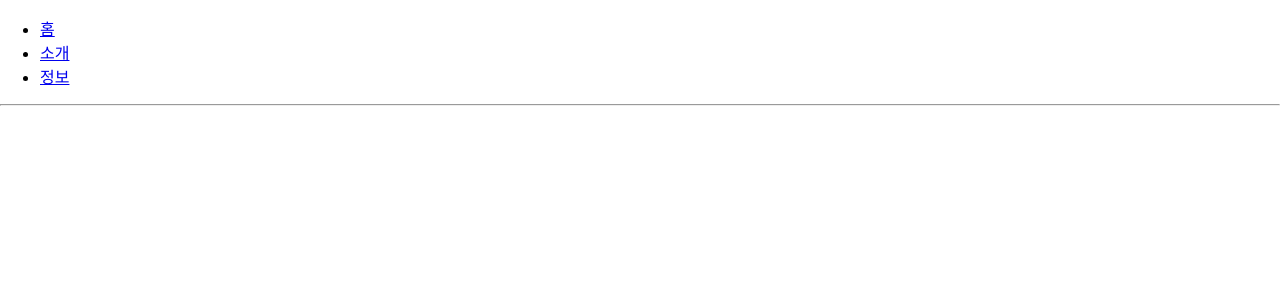
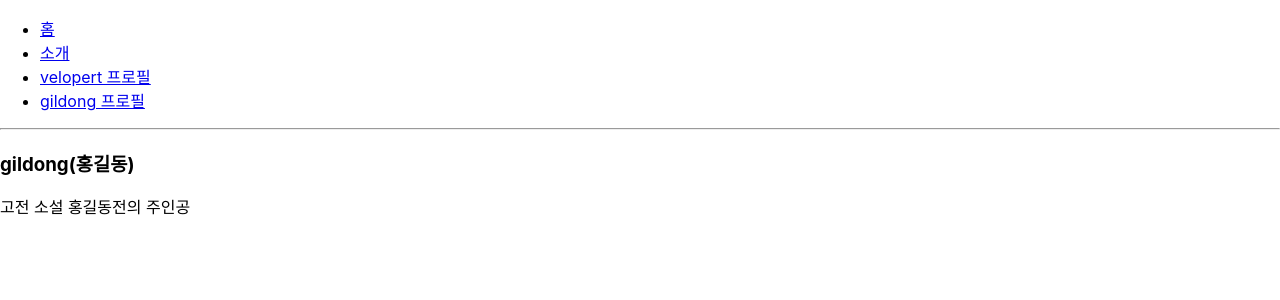
Before and after one commit to jyy1554/study-react, a React (Create React App) app: page /profile/gildong in a window 1280 px wide. Before the commit this address had no page. Shown: the top 300 px of the page. Built offline with nearby package versions, Linux system fonts and the light colour scheme.

Commit message:
URL 파라미터, 쿼리 사용해보기

```diff
--- a/package.json
+++ b/package.json
@@ -6,6 +6,7 @@
     "@testing-library/jest-dom": "^5.11.4",
     "@testing-library/react": "^11.1.0",
     "@testing-library/user-event": "^12.1.10",
+    "qs": "^6.10.2",
     "react": "^17.0.2",
     "react-dom": "^17.0.2",
     "react-router-dom": "^6.1.1",
--- a/src/About.js
+++ b/src/About.js
@@ -1,10 +1,20 @@
-import React from 'react';
+import React, { useMemo } from 'react';
+import { useLocation } from 'react-router';
+
+function useQuery() {
+  const {search} = useLocation();
+  return useMemo(() => new URLSearchParams(search), [search]);
+}
 
 const About = () => {
+  let query = useQuery();
+  const showDetail = query.get('detail') === 'true';
+
   return (
     <div>
       <h1>소개</h1>
       <p>이 프로젝트는 리액트 라우터 기초를 실습해 보는 예제 프로젝트입니다.</p>
+      {showDetail && <p>detail 값을 true로 설정하셨군요!</p>}
     </div>
   );
 };
--- a/src/App.js
+++ b/src/App.js
@@ -2,6 +2,7 @@ import React from 'react';
 import { Routes, Route, Link } from 'react-router-dom';
 import About from './About';
 import Home from './Home';
+import Profile from './Profile';
 
 const App = () => {
   return (
@@ -14,7 +15,10 @@ const App = () => {
           <Link to="/about">소개</Link>
         </li>
         <li>
-          <Link to="/info">정보</Link>
+          <Link to="/profile/velopert">velopert 프로필</Link>
+        </li>
+        <li>
+          <Link to="/profile/gildong">gildong 프로필</Link>
         </li>
       </ul>
       <hr />
@@ -22,6 +26,7 @@ const App = () => {
         <Route path="/" element={<Home />} />
         <Route path="/about" element={<About />} />
         <Route path="/info" element={<About />} />
+        <Route path="/profile/:username" element={<Profile />} />
       </Routes>
     </div>
   );
--- /dev/null
+++ b/src/Profile.js
@@ -0,0 +1,31 @@
+import React from 'react';
+import { useParams } from 'react-router';
+
+const data = {
+  velopert: {
+    name: '김민준',
+    description: '리액트를 좋아하는 개발자'
+  },
+  gildong: {
+    name: '홍길동',
+    description: '고전 소설 홍길동전의 주인공'
+  }
+};
+
+const Profile = () => {
+  const { username } = useParams();
+  const profile = data[username];
+  if (!profile) {
+    return <div>존재하지 않는 사용자입니다.</div>;
+  }
+  return (
+    <div>
+      <h3>
+        {username}({profile.name})
+      </h3>
+      <p>{profile.description}</p>
+    </div>
+  );
+};
+
+export default Profile;
```
Also changed, not shown: 1 other file (tests, documents, lock files or other folders).
